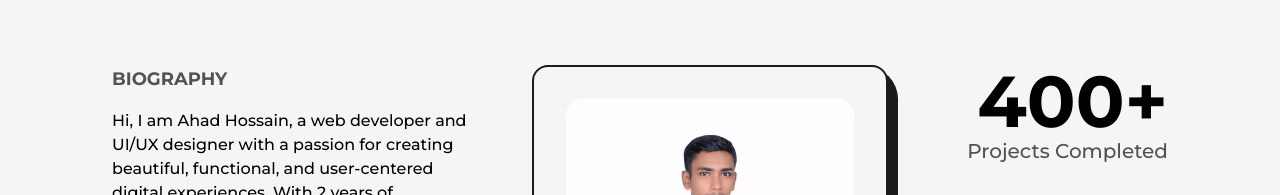
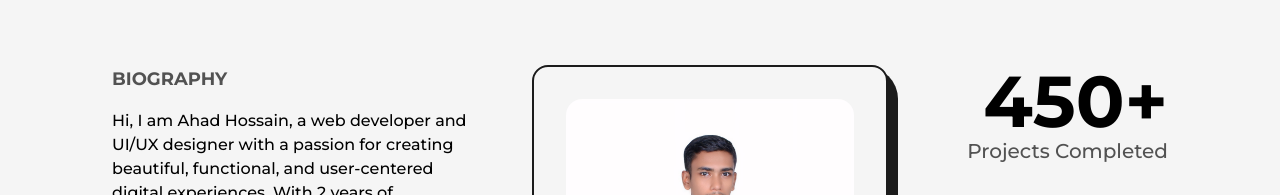
Before and after one commit to Ahadhossan/Ahad-Hossain-Portfolio-Website-Next.js, a Next.js app: page /about in a window 1280 px wide. Shown: the part 367-562 px from the top of the page. Built offline with nearby package versions, Linux system fonts and the light colour scheme.

Commit message:
Update about.js

```diff
--- a/src/pages/about.js
+++ b/src/pages/about.js
@@ -90,7 +90,7 @@ const about = () => {
             <div className="col-span-2 flex flex-col items-end justify-between xl:col-span-8 xl:flex-row xl:items-center md:order-3">
               <div className="flex flex-col items-end justify-center xl:items-center">
                 <span className="inline-block text-7xl font-bold md:text-6xl sm:text-5xl xs:text-4xl">
-                  <AnimatedNumbers value={400} />+
+                  <AnimatedNumbers value={450} />+
                 </span>
                 <h2 className="text-xl font-medium capitalize text-dark/75 dark:text-light/75 xl:text-center md:text-lg sm:text-base xs:text-sm">
                   projects completed
```
